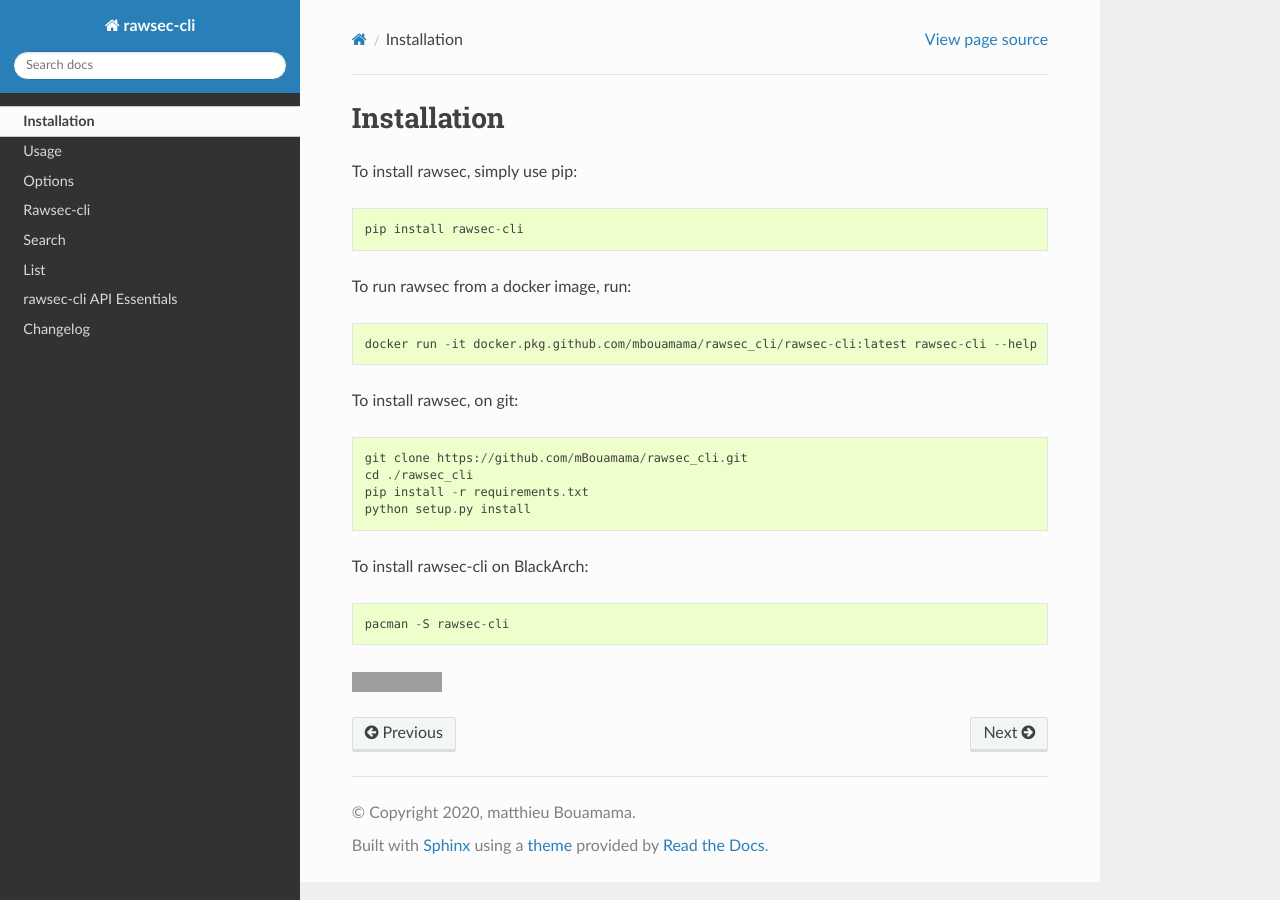
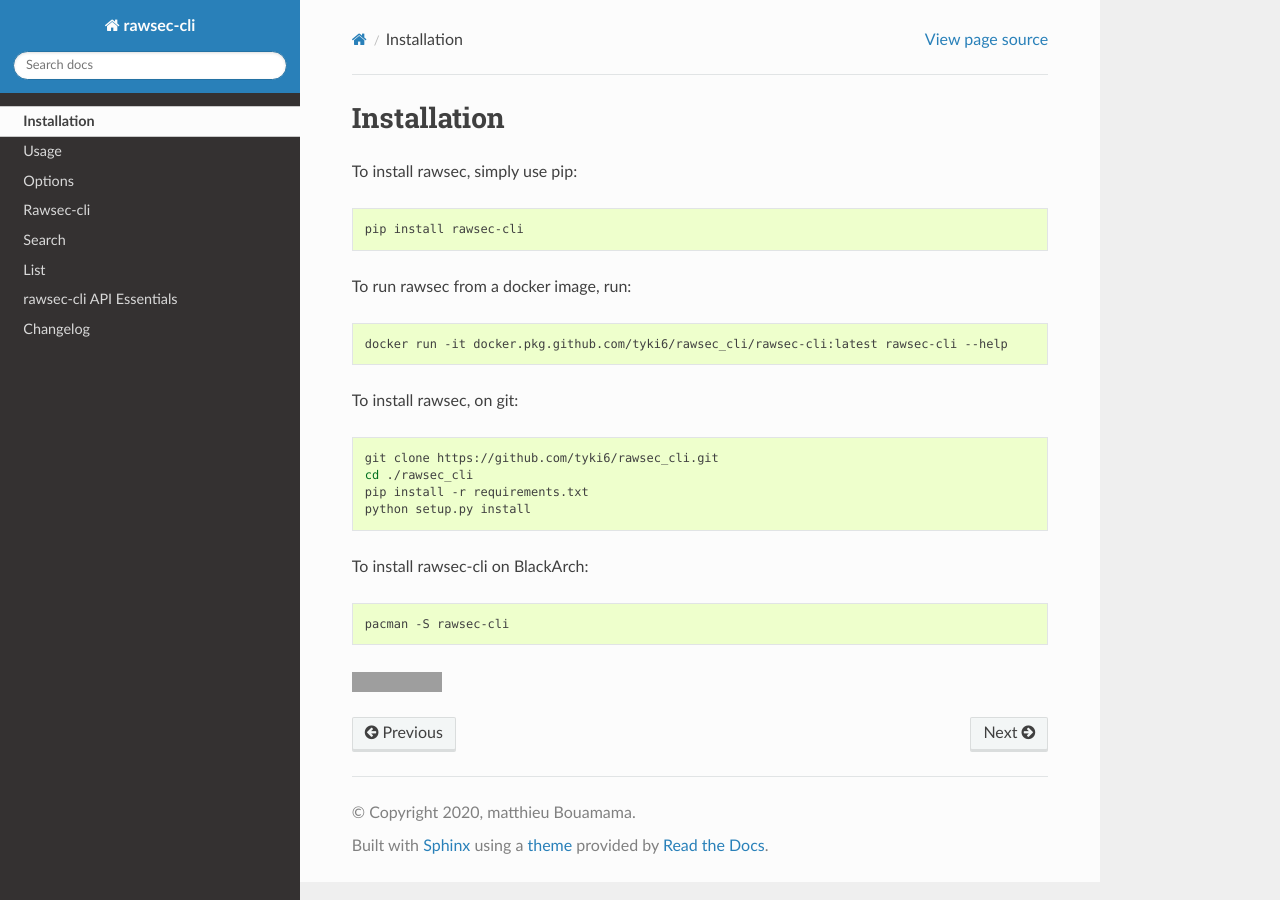
Before and after one commit to tyki6/rawsec_cli, a Sphinx documentation site: the page built from docs/source/installation.md, in a window 1280 px wide. Built offline with Sphinx 7.4.7 and the Read the Docs theme 2.0.0, drawn with Linux system fonts in a browser that asks for light colours; grey boxes are pictures that could not be loaded.

Commit message:
reflect user account rename

````diff
--- a/docs/source/installation.md
+++ b/docs/source/installation.md
@@ -1,16 +1,21 @@
 # Installation
+
 To install rawsec, simply use pip:
-```
+
+```bash
 pip install rawsec-cli
 ```
+
 To run rawsec from a docker image, run:
-```
-docker run -it docker.pkg.github.com/mbouamama/rawsec_cli/rawsec-cli:latest rawsec-cli --help
+
+```bash
+docker run -it docker.pkg.github.com/tyki6/rawsec_cli/rawsec-cli:latest rawsec-cli --help
 ```
 
 To install rawsec, on git:
-```
-git clone https://github.com/mBouamama/rawsec_cli.git
+
+```bash
+git clone https://github.com/tyki6/rawsec_cli.git
 cd ./rawsec_cli
 pip install -r requirements.txt
 python setup.py install
@@ -18,7 +23,7 @@
 
 To install rawsec-cli on BlackArch:
 
-```
+```bash
 pacman -S rawsec-cli
 ```
 
--- a/setup.py
+++ b/setup.py
@@ -43,12 +43,12 @@
 setuptools.setup(
     name="rawsec-cli",
     version=version,
-    author="mBouamama",
+    author="tyki6",
     author_email="matthieubouamama@gmail.com",
     description="Cli for searching tools & resources on rawsec's CyberSecrity Inventory",
     long_description=long_description,
     long_description_content_type="text/markdown",
-    url="https://github.com/mBouamama/rawsec_cli",
+    url="https://github.com/tyki6/rawsec_cli",
     install_requires=install_requires,
     entry_points={"console_scripts": ["rawsec-cli = rawsec_cli.cli.cli:cli"]},
     extras_require={"dev": dev_requires, "docs": docs_requires},
````
Also changed, not shown: docs/source/index.rst (+12 -12 lines), .pyup.yml, 1 other file.
